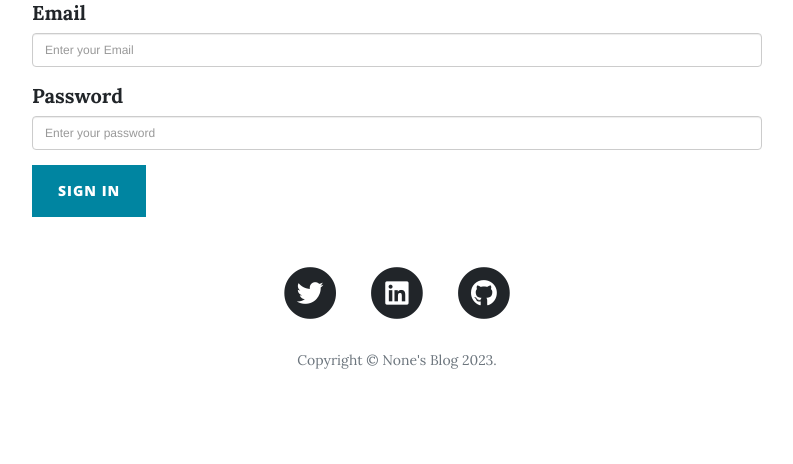
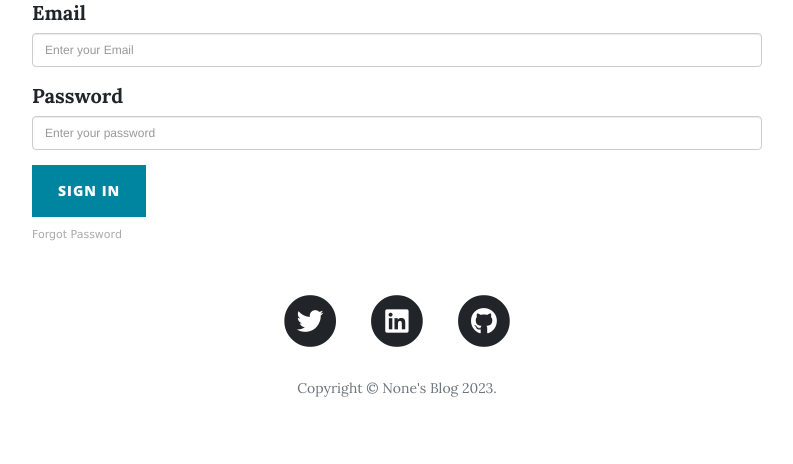
Before and after one commit to obiora789/My_Personal_Blog, a Flask app: page /login in a window 1280 px wide. Shown: the part 725-1189 px from the top of the page, without its empty margins (243-1036 px from the left). Before the commit the page ends 1094 px from the top, so only its background shows below. Run offline with Flask 3, Linux system fonts and the light colour scheme; some libraries are stand-ins or nearby versions.

Commit message:
Update login.html

```diff
--- a/templates/login.html
+++ b/templates/login.html
@@ -41,6 +41,7 @@
       <div class="col-lg-8 col-md-10 mx-auto content">
         {{ wtf.quick_form(form, novalidate=True, button_map={"submit": "primary"}, action=url_for('login'))}}
         {{ form.csrf_token }}
+          <a class="sub-text forgot" href="{{ url_for('forgot_password') }}">Forgot Password</a>
       </div>
     </div>
   </div>
```
